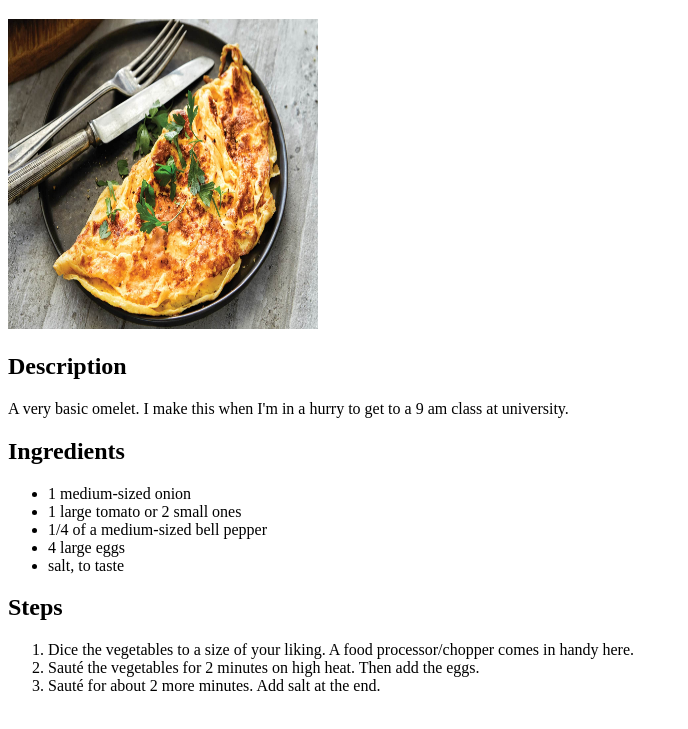
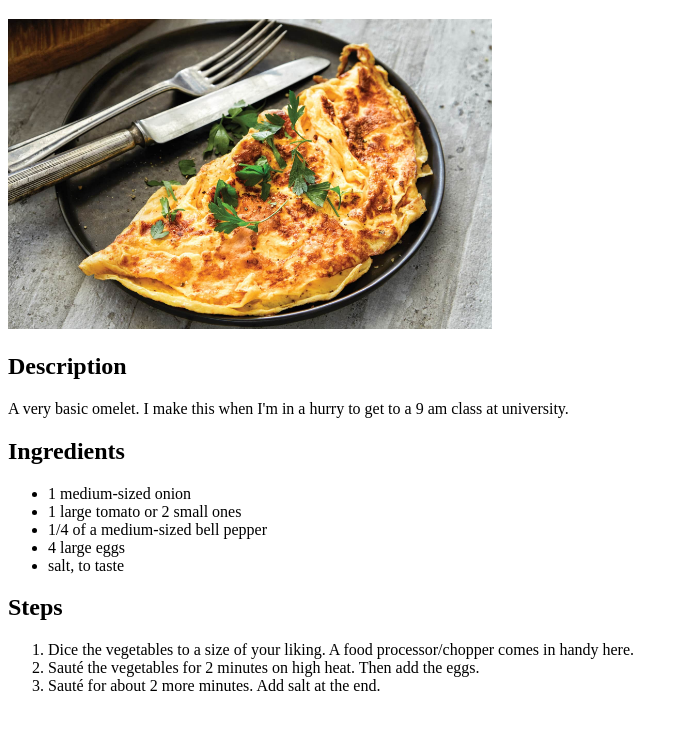
Before and after one commit to AsbestosSniffer/odin-recipes, a plain HTML site: page recipes/omelet.html in a window 1280 px wide. Shown: the part 61-790 px from the top of the page, without its empty margins (0-688 px from the left). Drawn offline with Linux system fonts and the light colour scheme.

Commit message:
Improve omelet image by removing width parameter

```diff
--- a/recipes/omelet.html
+++ b/recipes/omelet.html
@@ -7,7 +7,7 @@
 </head>
 <body>
     <h1>Minimalistic Omelet</h1>
-    <img src="./images/omelet.jpg" alt="Finished basic omelet" width="310" height="310">
+    <img src="./images/omelet.jpg" alt="Finished basic omelet" height="310">
     <h2>
         Description
     </h2>
```
